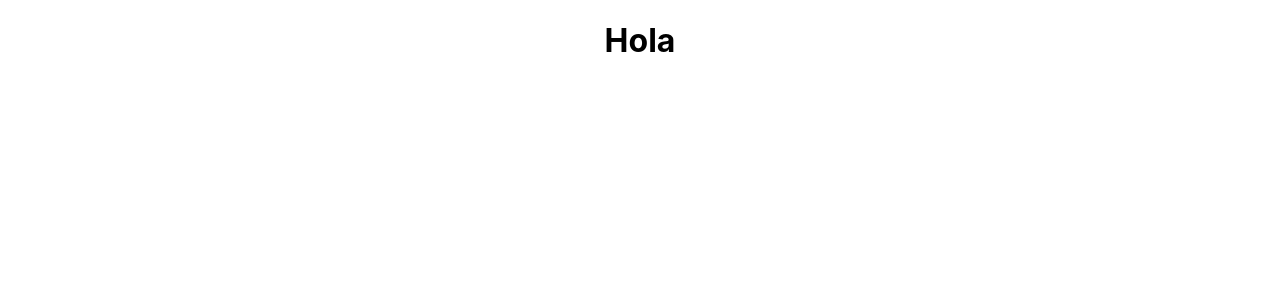
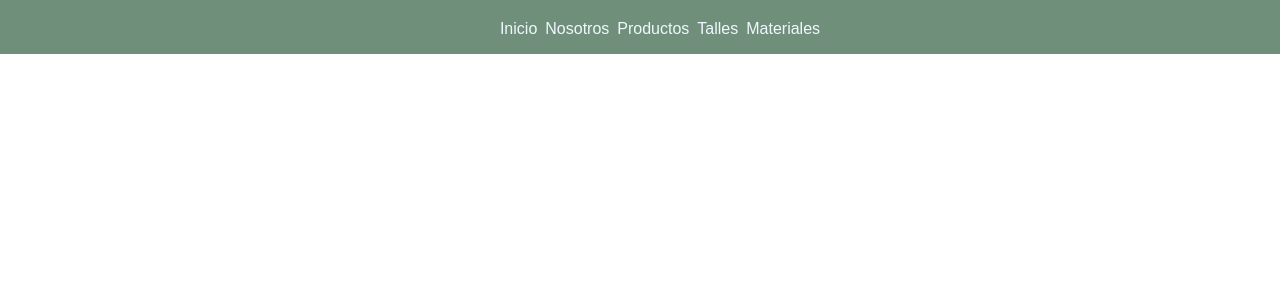
Before and after one commit to LeoAlias/BikeClothing-LeoAlias, a React (Create React App) app: page / in a window 1280 px wide. Shown: the top 300 px of the page. Built offline with nearby package versions, Linux system fonts and the light colour scheme.

Commit message:
se agrego navbar con estilos y 5 secciones

```diff
--- a/src/App.js
+++ b/src/App.js
@@ -1,10 +1,17 @@
 
 import './App.css';
+import {NavBar} from './components/navbar/navbar'
 
 function App() {
+  let name = 'Leonardo'
+  let lastname = 'Alías'
+  let fullName =  `${name} ${lastname}`
+
+
   return (
     <div className="App">
-      <h1>Hola</h1>
+      <NavBar />
+      {/* <h1>Hola {fullName} </h1> */}
     </div>
   );
 }
--- /dev/null
+++ b/src/components/navbar/navbar.css
@@ -0,0 +1,39 @@
+
+.main-nav1 {
+    display: inline-block;
+    position:fixed;
+    width: 100%;
+    height: auto;
+    left:0px;
+    top:0px;
+    margin-top: 0;
+    margin-bottom: 1px;
+    padding-top: 0;
+    padding-left: 0px;
+    background-color: rgba(97, 131, 108, 0.9);
+    font-family: 'Noto Sans TC', sans-serif;
+    color: gray;
+    text-decoration: none;
+    text-underline-offset: none;
+    z-index: 1;
+    text-align: center;
+    justify-content: baseline;
+}
+
+.nav1 a {
+    text-decoration: none;
+    color: aliceblue;
+    font-size: 16px;
+    }
+    .nav1 li {
+    display: inline-block;
+    width: auto;
+    padding-bottom: 0;
+    margin-bottom: 0px;
+    margin-top: 4px;
+    text-align: center;
+    margin-right: 4px;
+    margin-left: 4px;
+    text-underline-offset: none;
+
+}
--- /dev/null
+++ b/src/components/navbar/navbar.js
@@ -0,0 +1,15 @@
+import './navbar.css';
+
+export const NavBar = () => {
+    return (
+        <nav className='main-nav1'>
+            <ul className='nav1'>
+                <li><a href="index">Inicio</a></li>
+                <li><a href="about">Nosotros</a></li>
+                <li><a href="products">Productos</a></li>
+                <li><a href="talles">Talles</a></li>
+                <li><a href="materiales">Materiales</a></li>
+            </ul>
+        </nav>
+    )
+}
```
